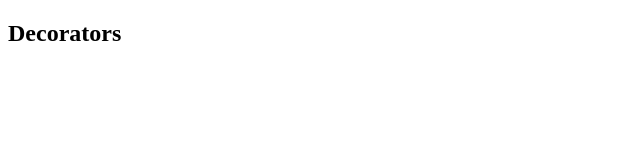
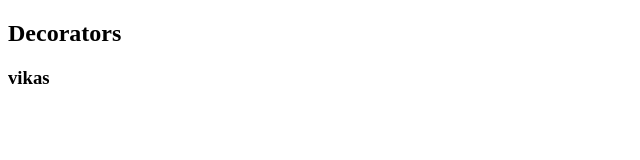
Before and after one commit to vikkastiwari/typescript, a website with bundled scripts: page 14decorators/index.html in a window 1280 px wide. Shown: the full height of the page, 0-640 px from the left. Built offline with nearby package versions, Linux system fonts and the light colour scheme.

Commit message:
return decorators

```diff
--- a/14decorators/index.html
+++ b/14decorators/index.html
@@ -9,6 +9,7 @@
 <body>
     <h2>Decorators</h2>
     <div id="appId"></div>
-    <script src="./dist/decorator-types.js" defer></script>
+    <div id="appId1"></div>
+    <script src="./dist/return-decorators.js" defer></script>
 </body>
 </html>
--- /dev/null
+++ b/14decorators/src/return-decorators.ts
@@ -0,0 +1,34 @@
+// Here we will tweak code in a way that when we instantiate then only the decorator's code should be executed
+
+function WithTemplate1( template: string, hookId: string ) {
+    console.log( "Template Factory" );
+
+    // here we add return to the return of decorator function
+    return function<T extends{new (...args:any[]):{name:string}}> ( originalConstructor: T ) {
+        return class extends originalConstructor{
+            constructor ( ..._: any[] ) {
+                super();
+                console.log("execution of withTemplate function...");
+                const hookEl = document.getElementById(hookId);
+                if (hookEl) {
+                    hookEl.innerHTML = template;
+                    hookEl.querySelector('h3')!.textContent = this.name;
+                }
+            }
+        }
+  }
+}
+
+// here we are chaining a class with a class
+@WithTemplate1( '<h3>Welcome!<h3>', "appId1" )
+class Person1{
+    name = "vikas";
+    Id = "hello";
+
+    constructor () {
+        console.log("Creating person object.");
+    }
+}
+
+const person1 = new Person1();
+console.log(person1);
```
